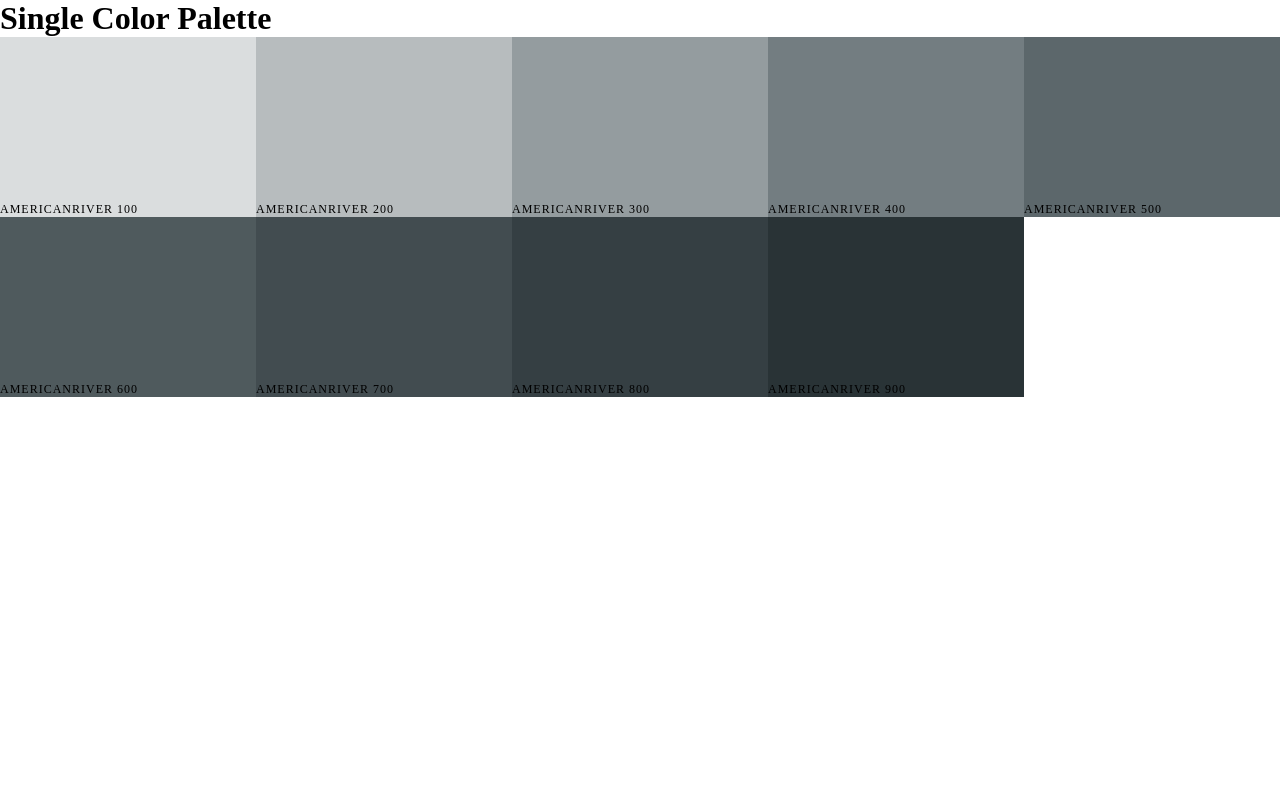
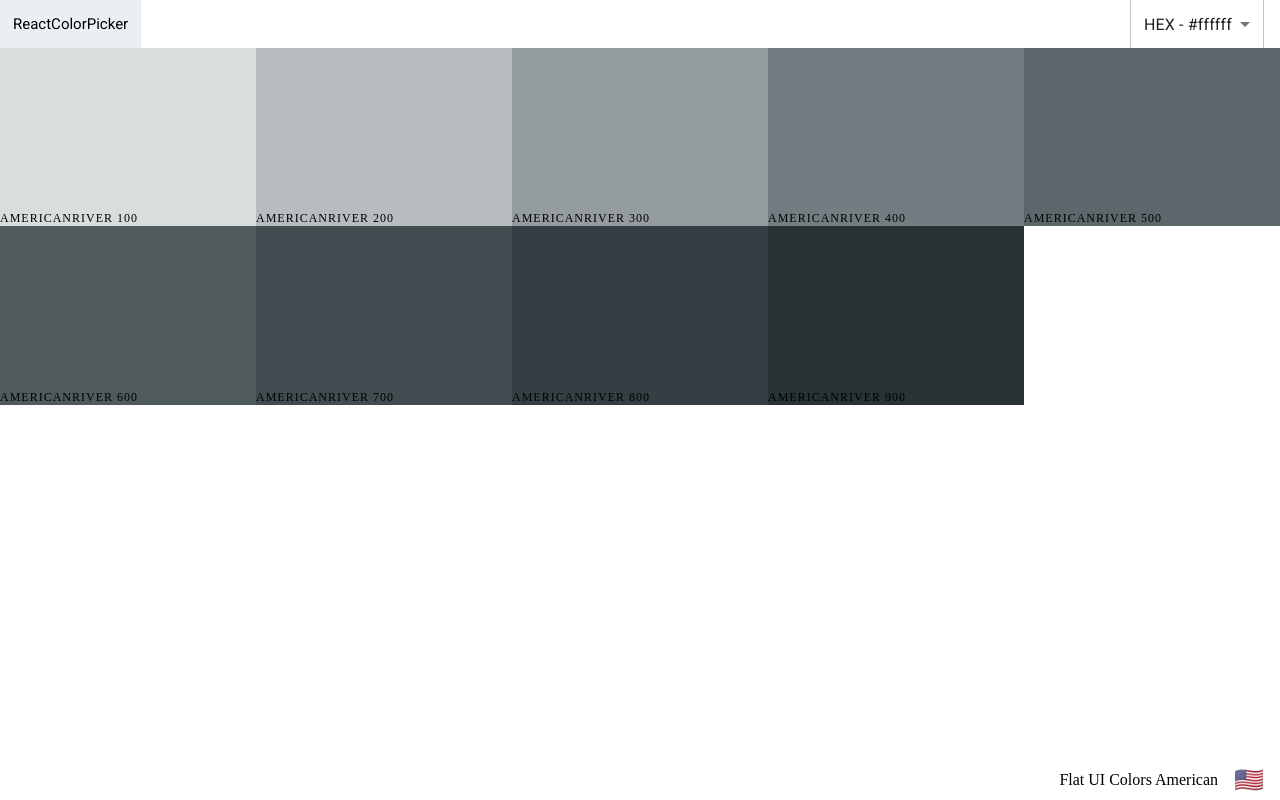
Before and after one commit to Fernando-Andres-Ramos/Colors-Palettes, a React (Vite) app: page /palette/flat-ui-colors-american/americanriver in a window 1280 px wide. Built offline with nearby package versions, Linux system fonts and the light colour scheme.

Commit message:
Add Navbar and Footer in SingleColorPalette

```diff
--- a/src/components/Navbar/Navbar.jsx
+++ b/src/components/Navbar/Navbar.jsx
@@ -35,12 +35,14 @@ export default class Navbar extends Component{
 
 
   render(){
-    const {defaultValue} = this.props
+    const {defaultValue, isSingleColor} = this.props
     return(
       <header className={styles.navbar}>
         <div className={styles.logo}>
           <Link to="/">ReactColorPicker</Link>
         </div>
+        {
+          isSingleColor && (
             <div className={styles.textAndSlider_container}>
               <span>Level: {defaultValue}</span>
               <div className={styles.slider_container}>
@@ -53,6 +55,8 @@ export default class Navbar extends Component{
                   className={styles.slider}/>
               </div>
             </div>
+          )
+        }
         <div className={styles.select_container}>
           <Select value={this.state.format} onChange={this.handleSelectChange}>
             <MenuItem value="hex">HEX - #ffffff</MenuItem>
--- a/src/components/Palette/Palette.jsx
+++ b/src/components/Palette/Palette.jsx
@@ -2,6 +2,7 @@ import React, { Component } from 'react'
 import styles from './Palette.module.css'
 import ColorBox from "../ColorBox/ColorBox.jsx"
 import Navbar from "../Navbar/Navbar.jsx"
+import PaletteFooter from "../PaletteFooter/PaletteFooter.jsx"
 
 
 export default class Palette extends Component{
@@ -40,12 +41,10 @@ export default class Palette extends Component{
         <Navbar
           defaultValue={level}
           changeLevel={this.changeLevel}
-          changeSelectValue={this.changeSelectValue}/>
+          changeSelectValue={this.changeSelectValue}
+          isSingleColor={true}/>
         <div className={styles.palette_colors}>{colorBoxes}</div>
-        <footer className={styles.palette_footer}>
-          {paletteName}
-          <span className="emoji">{emoji}</span>
-        </footer>
+        <PaletteFooter paletteName={paletteName} emoji={emoji}/>
       </div>
     )
   }
--- a/src/components/Palette/Palette.module.css
+++ b/src/components/Palette/Palette.module.css
@@ -8,16 +8,3 @@
 .palette_colors{
   height: 90%;
 }
-
-.palette_footer{
-  background-color: white;
-  height: 5vh;
-  display: flex;
-  justify-content: flex-end;
-  align-items: center;
-}
-
-.emoji{
-  font-size: 1.5rem;
-  margin:0 1rem;
-}
--- /dev/null
+++ b/src/components/PaletteFooter/PaletteFooter.jsx
@@ -0,0 +1,17 @@
+import React, { Component } from 'react'
+import styles from './PaletteFooter.module.css'
+
+class PaletteFooter extends Component{
+
+  render(){
+    const {paletteName,emoji} = this.props
+    return(
+      <footer className={styles.palette_footer}>
+        {this.props.paletteName}
+        <span className={styles.emoji}>{emoji}</span>
+      </footer>
+    )
+  }
+}
+
+export default PaletteFooter
--- /dev/null
+++ b/src/components/PaletteFooter/PaletteFooter.module.css
@@ -0,0 +1,12 @@
+.palette_footer{
+  background-color: white;
+  height: 5vh;
+  display: flex;
+  justify-content: flex-end;
+  align-items: center;
+}
+
+.emoji{
+  font-size: 1.5rem;
+  margin:0 1rem;
+}
--- a/src/components/SingleColorPalette/SingleColorPalette.jsx
+++ b/src/components/SingleColorPalette/SingleColorPalette.jsx
@@ -1,6 +1,9 @@
 import React, { Component } from 'react'
 import ColorBox from '../ColorBox/ColorBox.jsx'
+import Navbar from '../Navbar/Navbar.jsx'
+import PaletteFooter from "../PaletteFooter/PaletteFooter.jsx"
 import styles from '../Palette/Palette.module.css'
+
 
 
 class SingleColorPalette extends Component{
@@ -8,7 +11,8 @@ class SingleColorPalette extends Component{
   constructor(props){
     super(props)
     this._shades = this.gatherShades(this.props.palette, this.props.colorId)
-    console.log(this._shades)
+    this.changeSelectValue = this.changeSelectValue.bind(this)
+    this.state=({format:"hex"})
   }
 
   gatherShades(palette, colorToFilterBy){
@@ -25,19 +29,29 @@ class SingleColorPalette extends Component{
     //return all the shades of a given color
   }
 
+  changeSelectValue(value){
+    this.setState({format:value})
+  }
+
   render(){
+    const {format} = this.state
+    const {emoji, paletteName} = this.props.palette
     const colorBoxes = this._shades.map(color=>
       <ColorBox
-        key={color.id}
+        key={color.name}
         name={color.name}
-        background={color.hex}
+        background={color[format]}
         showLink={false}
       />
     )
     return(
       <div className={styles.palette}>
-        <h1>Single Color Palette</h1>
+        <Navbar
+          changeSelectValue={this.changeSelectValue}
+          isSingleColor={false}
+        />
         <div className={styles.palette_colors}>{colorBoxes}</div>
+        <PaletteFooter paletteName={paletteName} emoji={emoji}/>
       </div>
     )
   }
```
Lines whose indentation alone changed are shown as unchanged.
